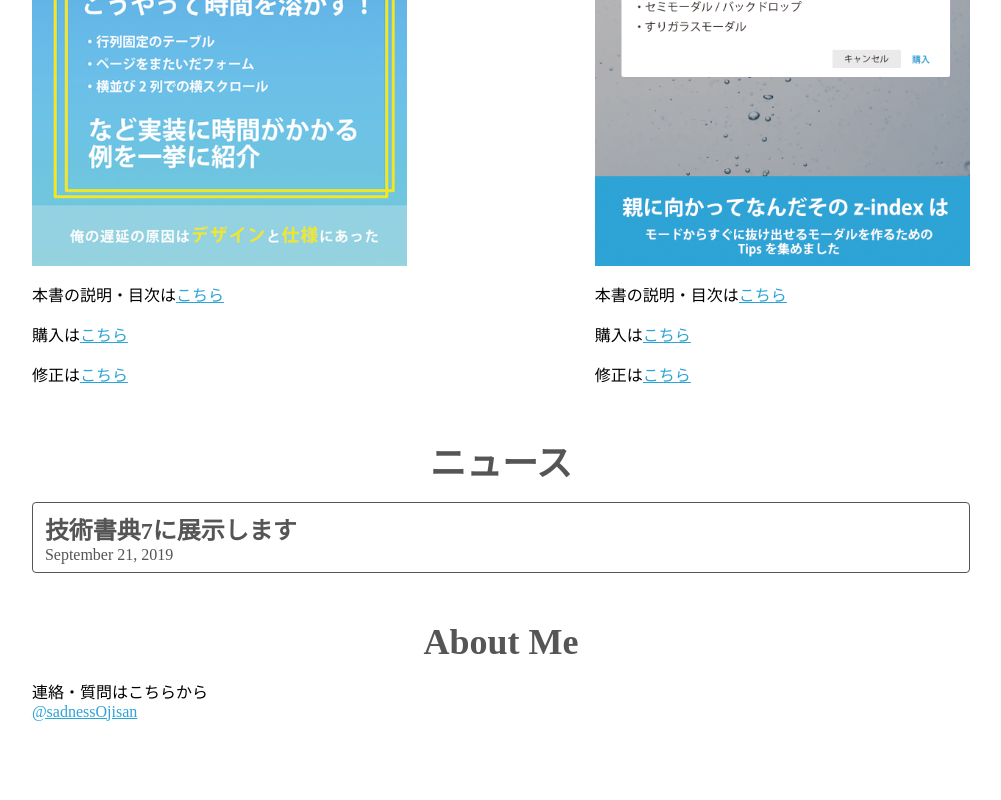
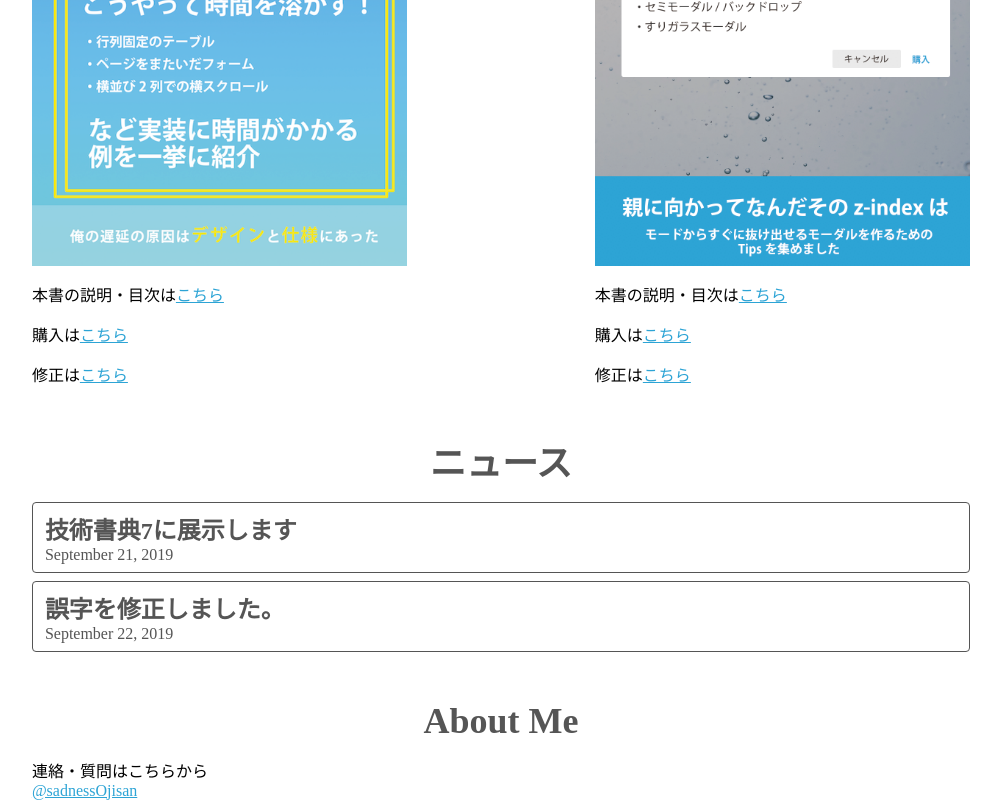
Before and after one commit to sadnessOjisan/pinecan, a Gatsby site: page / in a window 1280 px wide. Shown: the part 401-1201 px from the top of the page, without its empty margins (139-1140 px from the left). Before the commit the page ends 1122 px from the top, so only its background shows below. Built offline with nearby package versions, Linux system fonts and the light colour scheme; Gatsby itself is replaced by a stand-in of ours.

Commit message:
update: news (#5)

```diff
--- a/src/components/newsItem.js
+++ b/src/components/newsItem.js
@@ -19,6 +19,7 @@ const Wrapper = styled.div`
   color: #555555;
   border-radius: 4px;
   padding: 0.8rem 1.2rem;
+  margin-top: 0.8rem;
 `
 
 const Title = styled.h2`
--- /dev/null
+++ b/src/news/20190922_news1.md
@@ -0,0 +1,7 @@
+---
+path: "/news/20190922-1"
+date: "2019-09-22 02:00:00"
+title: "誤字を修正しました。"
+---
+
+フロントエンド実装工数をなるべく下げるための本の誤字修正を行いました。
```
